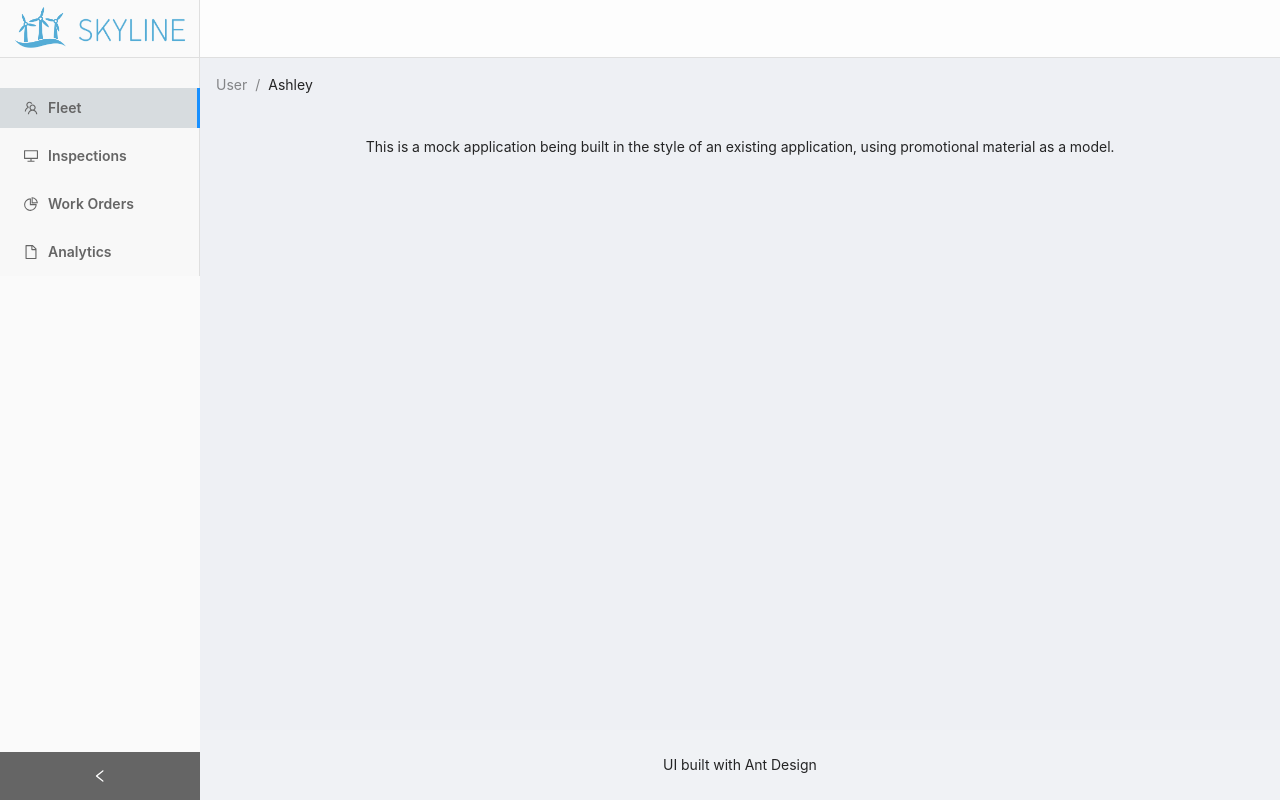
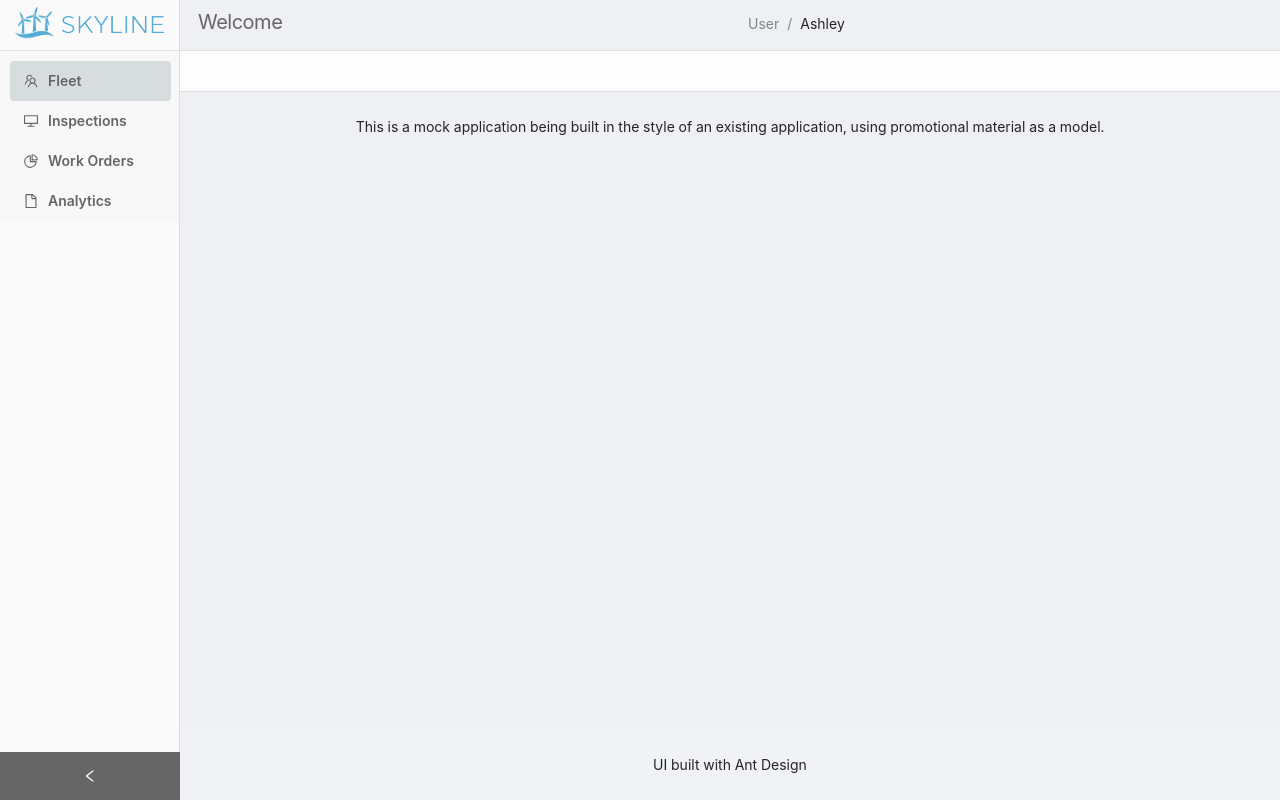
Before and after one commit to ashthomasweb/aws--hello-ant, a React (Create React App) app: page / in a window 1280 px wide. Built offline with nearby package versions, Linux system fonts and the light colour scheme.

Commit message:
Adjusts layout and adds title
Changes the size of layout elements, adds title section to frame.

```diff
--- a/src/layout/primary.css
+++ b/src/layout/primary.css
@@ -1,23 +1,25 @@
 .logo {
-  height: 57px;
-  border-right: 1px solid #dfdfdf;
+  height: 50px;
   text-align: left;
   overflow: hidden;
 }
 
 .logo img {
-  margin: 6px 8px 0 14px;
-  height: 43px;
+  margin: 6px 3px 0 14px;
+  height: 33px;
   display: inline-block;
   vertical-align: middle;
+  transition: margin .2s cubic-bezier(0.215, 0.61, 0.355, 1);
+}
 
+.collapsed-logo img {
+  margin-left: 19px;
 }
 
 .text-logo {
-  width: 114px;
-  height: 40px!important;
+  width: 110px;
+  height: 33px!important;
   margin: 0px 0!important;
-  /* vertical-align: middle; */
   padding-top: 10px;
 }
 
@@ -31,8 +33,6 @@
 
 .ant-menu {
   border-top: 1px solid #dfdfdf;
-  border-right: 1px solid #dfdfdf;
-
   background-color: #f8f8f8;
   color: #656565;
   font-weight: 600;
@@ -47,11 +47,12 @@
   color: #656565!important;
 }
 
-.header {
+.frame-navigation {
   padding: 0;
   background-color: #fdfdfd;
   border-bottom: 1px solid #dfdfdf;
-  height: 58px;
+  border-top: 1px solid #dfdfdf;
+  height: 42px;
 }
 
 .ant-layout {
@@ -60,4 +61,63 @@
 
 .ant-layout-sider-trigger {
   background: #656565;
+  max-width: 180px;
 }
+
+h2.nav-selection-frame-title {
+  text-align: left;
+  margin: 9px 0 14px 14px;
+  font-size: 20px;
+  font-weight: 400;
+  color: #656565;
+  display: inline-block;
+  position: relative;
+  width: 50%;
+  letter-spacing: -.5px;
+}
+
+.user-info-display {
+  margin: 0;
+  text-align: right;
+  display: inline-block;
+  width: 48%;
+  position: relative;
+  padding: 0 14px 0 0;
+}
+
+.sidebar-frame {
+  min-width: 180px!important;
+  max-width: 180px!important;
+  flex: 0 0 180px!important;
+  border-right: 1px solid #dfdfdf;
+}
+
+.collapsed {
+  min-width: 80px!important;
+  max-width: 80px!important;
+  flex: 0 0 80px!important;
+}
+
+.ant-menu-inline .ant-menu-selected::after, .ant-menu-inline .ant-menu-item-selected::after {
+  display: none;
+}
+
+.ant-menu-inline.ant-menu-root .ant-menu-item, .ant-menu-inline.ant-menu-root .ant-menu-submenu-title {
+  border-radius: 4px;
+  margin: 0 10px;
+  width: 90%;
+  padding-left: 14px!important;
+  transition: padding .4sec cubic-bezier(0.215, 0.61, 0.355, 1);
+}
+
+.ant-menu.ant-menu-inline-collapsed > .ant-menu-item {
+  border-radius: 4px;
+  width: 64px;
+  margin-left: 8px!important;
+  padding-left: 24px;
+}
+
+.ant-menu.ant-menu-inline-collapsed > .ant-menu-item .anticon {
+  font-size: 14px!important;
+  /* line-height: 1!important; */
+}
--- a/src/layout/primary.js
+++ b/src/layout/primary.js
@@ -4,8 +4,8 @@ import { React, Component } from 'react'
 import logo from '../assets/mill_logo.png'
 import textLogo from '../assets/text-logo.png'
 
+import { Layout, Menu, Breadcrumb, Typography } from 'antd';
 
-import { Layout, Menu, Breadcrumb } from 'antd';
 import {
   DesktopOutlined,
   PieChartOutlined,
@@ -16,6 +16,8 @@ import {
 
 import './primary.css'
 
+
+const { Title } = Typography;
 const { Header, Content, Footer, Sider } = Layout;
 // const { SubMenu } = Menu;
 
@@ -23,6 +25,7 @@ class SiderDemo extends Component {
   state = {
     collapsed: false,
     user: 'Ashley',
+    currentPage: 'Welcome',
   };
 
   onCollapse = collapsed => {
@@ -33,33 +36,34 @@ class SiderDemo extends Component {
     const { collapsed } = this.state;
     return (
       <Layout style={{ minHeight: '100vh' }}>
-        <Sider collapsible collapsed={collapsed} onCollapse={this.onCollapse}>
-          <div className="logo" >
+        <Sider className={`sidebar-frame ${this.state.collapsed && 'collapsed'}`} collapsible collapsed={collapsed} onCollapse={this.onCollapse} >
+          <div className={`logo ${this.state.collapsed && 'collapsed-logo'}`} >
             <img src={logo} alt='Windmill logo'/>
             {!this.state.collapsed && (<img className='text-logo' src={textLogo} alt='Skyline text logo'/>)}
           </div>
           <Menu theme="light" defaultSelectedKeys={['1']} mode="inline">
-            <Menu.Item key="1" icon={<TeamOutlined />} style={{ marginTop: '30px'}}>
+            <Menu.Item key="1" icon={<TeamOutlined />} onClick={() => this.setState({currentPage: 'Fleet'})} style={{ marginTop: '10px'}}>
               Fleet
             </Menu.Item>
-            <Menu.Item key="2" icon={<DesktopOutlined />}>
+            <Menu.Item key="2" onClick={() => this.setState({currentPage: 'Inspections'})} icon={<DesktopOutlined />}>
               Inspections
             </Menu.Item>
-            <Menu.Item key="10" icon={<PieChartOutlined />}>
+            <Menu.Item key="10" onClick={() => this.setState({currentPage: 'Work Orders'})} icon={<PieChartOutlined />}>
               Work Orders
             </Menu.Item>
-            <Menu.Item key="9" icon={<FileOutlined />}>
+            <Menu.Item key="9" onClick={() => this.setState({currentPage: 'Analytics'})} icon={<FileOutlined />}>
               Analytics
             </Menu.Item>
           </Menu>
         </Sider>
         <Layout className="site-layout">
-          <Header className="header" />
-          <Content style={{ margin: '0 16px' }}>
-            <Breadcrumb style={{ margin: '16px 0' }}>
+          <div><Title className="nav-selection-frame-title" level={2}>{this.state.currentPage}</Title>
+          <Breadcrumb className="user-info-display">
               <Breadcrumb.Item>User</Breadcrumb.Item>
               <Breadcrumb.Item>{this.state.user}</Breadcrumb.Item>
-            </Breadcrumb>
+            </Breadcrumb></div>
+          <Header className="frame-navigation" />
+          <Content style={{ margin: '0 16px' }}>
             <div className="site-layout-background" style={{ padding: 24, minHeight: 360 }}>
               This is a mock application being built in the style of an existing application, using promotional material as a model.
             </div>
```
